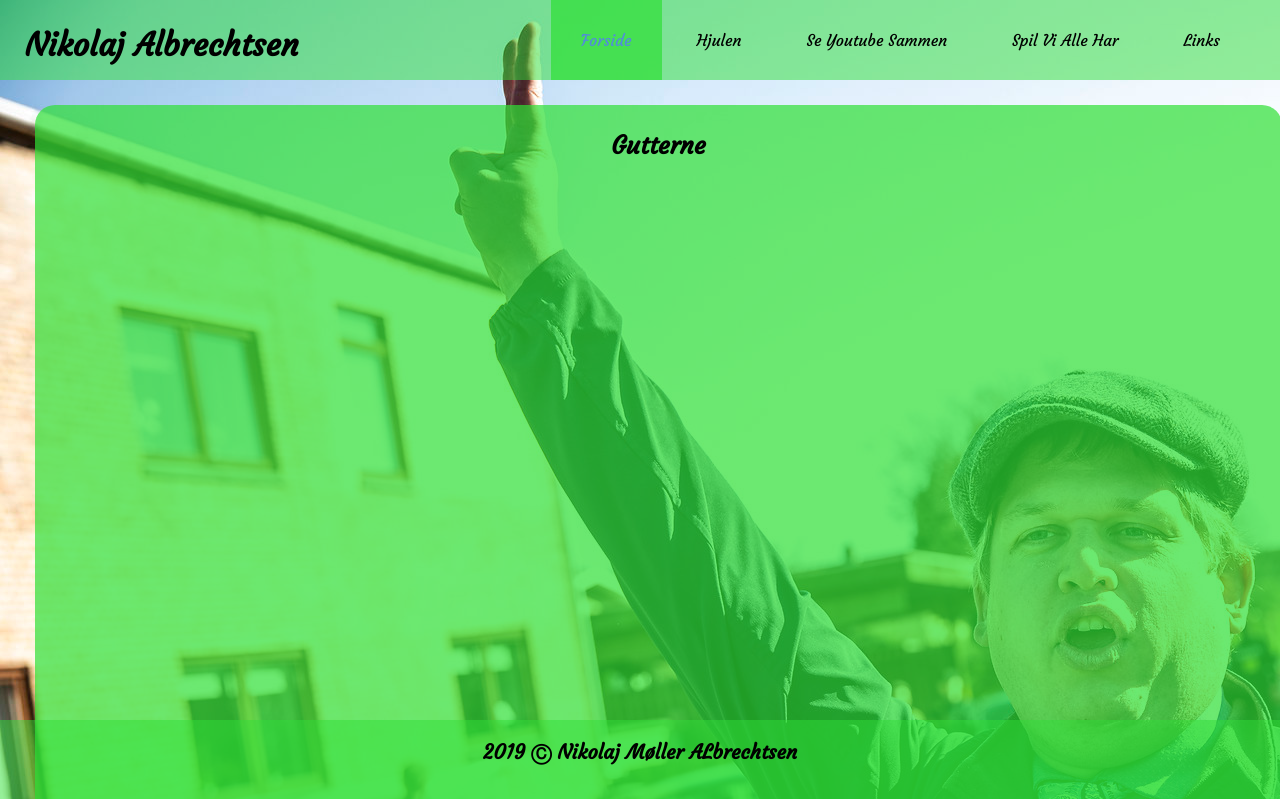
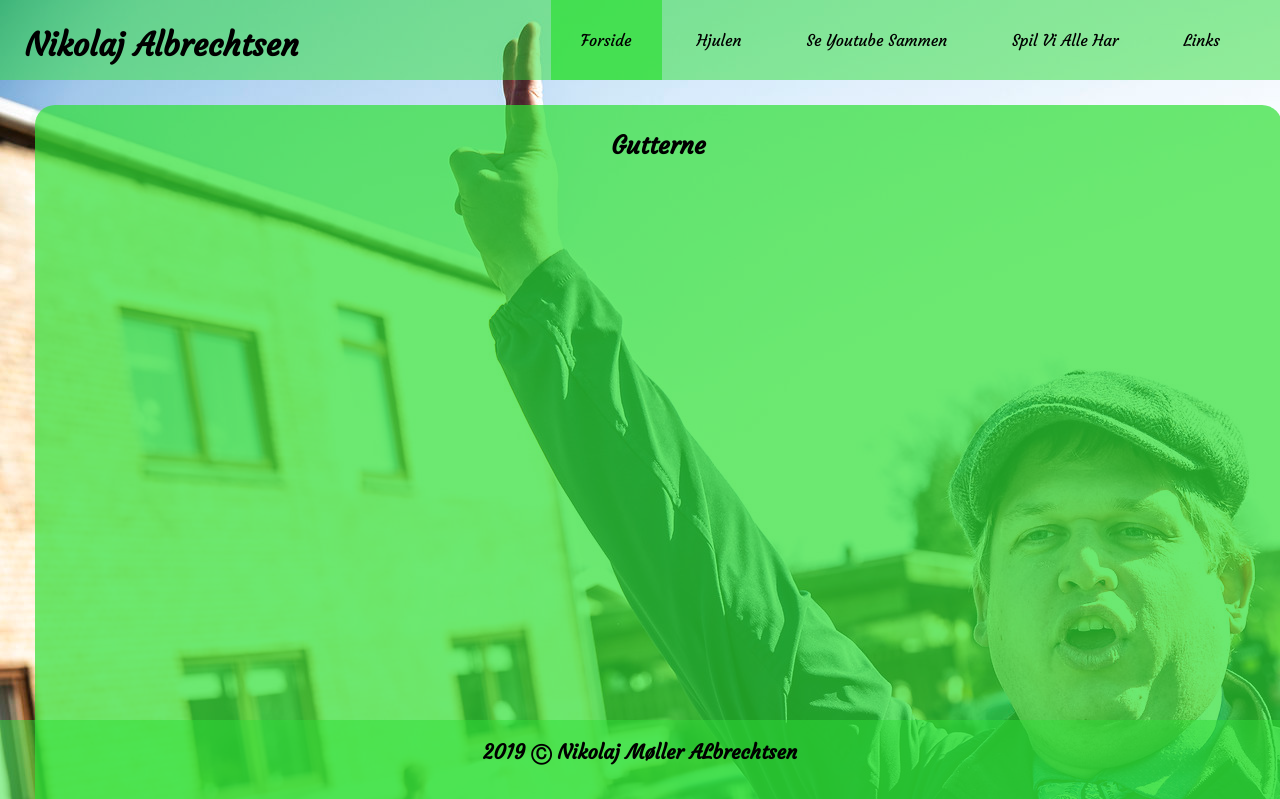
Before and after one commit to NikolajAlbrechtsen/NikolajAlbrechtsen, a PHP site: the page made by gutterne/Spil Vi Alle Har.html in a window 1280 px wide, with the pointer over the restyled element. Shown: the top 799 px of the page. Run offline with PHP 8.4, Linux system fonts and the light colour scheme.

Commit message:
qerqwrqwrqwr

```diff
--- a/gutterne/main.css
+++ b/gutterne/main.css
@@ -35,7 +35,7 @@
 }
 .navbar ul li a:hover {
   background-color: rgba(46,224,54,0.7);
-  color: #528cda;
+  color: black;
 }
 .navbar ul li a {
   text-decoration: none;
```
